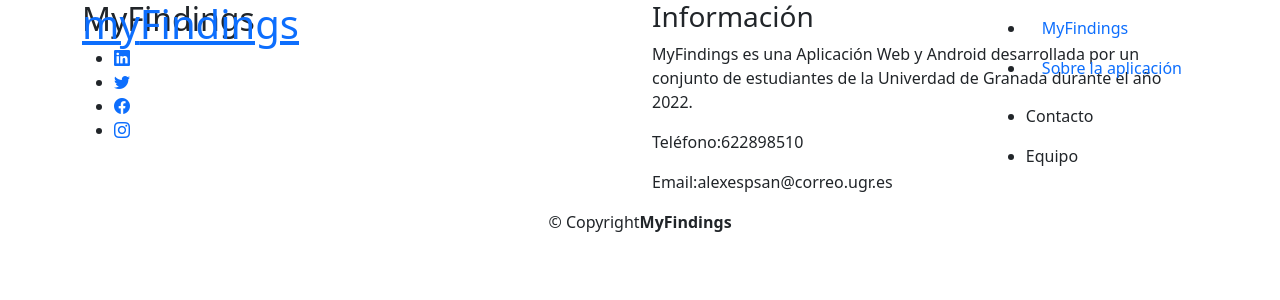
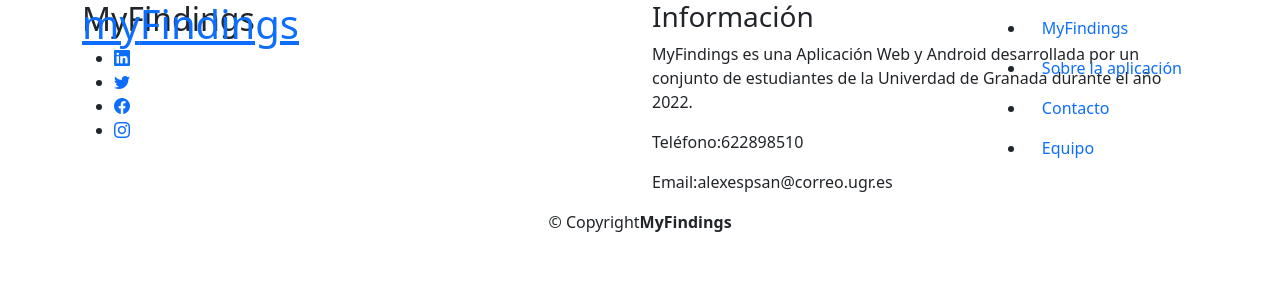
Before and after one commit to alexespana/TFG, a Django app: page /about/ in a window 1280 px wide. Shown: the top 300 px of the page. Run offline with Django 4.2, Linux system fonts and the light colour scheme.

Commit message:
Fix error in navbar #9

```diff
--- a/code/app/templates/base.html
+++ b/code/app/templates/base.html
@@ -33,8 +33,8 @@
                 <ul>
                     <li><a href="{% url 'home' %}" class="nav-link active">MyFindings</a></li>
                     <li><a href="{% url 'about' %}" class="nav-link">Sobre la aplicación</a></li>
-                    <li><a href="{% url 'contact' %}" class="nav-link"></a>Contacto</li>
-                    <li><a href="{% url 'team' %}" class="nav-link"></a>Equipo</li>
+                    <li><a href="{% url 'contact' %}" class="nav-link">Contacto</a></li>
+                    <li><a href="{% url 'team' %}" class="nav-link">Equipo</a></li>
                 </ul>
             </nav>
         </div>
```
